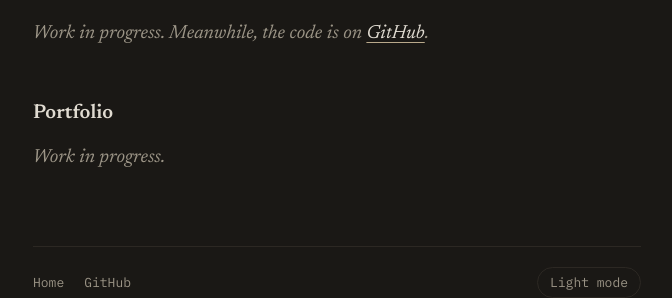
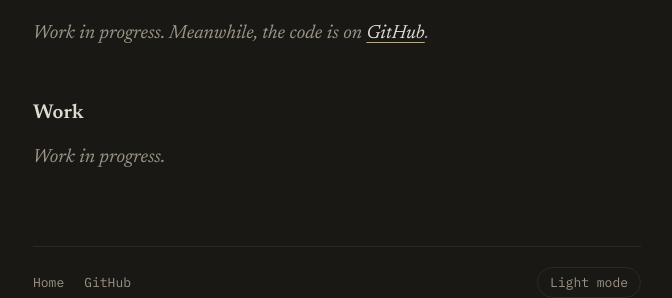
Before and after one commit to Saish-in3d/Saish-in3d.github.io, a Jekyll site: the page built from index.html, in a window 1280 px wide. Shown: the part 495-793 px from the top of the page, without its empty margins (303-975 px from the left). Built offline with Jekyll 4.4.1, drawn with Linux system fonts in a browser that asks for light colours.

Commit message:
Rename Portfolio section to Work

```diff
--- a/index.html
+++ b/index.html
@@ -31,7 +31,7 @@ layout: default
   <p class="wip">Work in progress. Meanwhile, the code is on <a href="https://github.com/{{ site.github }}">GitHub</a>.</p>
 </section>
 
-<section aria-labelledby="portfolio">
-  <h2 id="portfolio">Portfolio</h2>
+<section aria-labelledby="work">
+  <h2 id="work">Work</h2>
   <p class="wip">Work in progress.</p>
 </section>
--- a/portfolio.html
+++ b/work.html
@@ -1,9 +1,9 @@
 ---
 layout: default
-title: Portfolio
-permalink: /portfolio/
+title: Work
+permalink: /work/
 ---
 <header class="intro">
-  <h1>Portfolio</h1>
+  <h1>Work</h1>
   <p class="wip">Work in progress.</p>
 </header>
```
